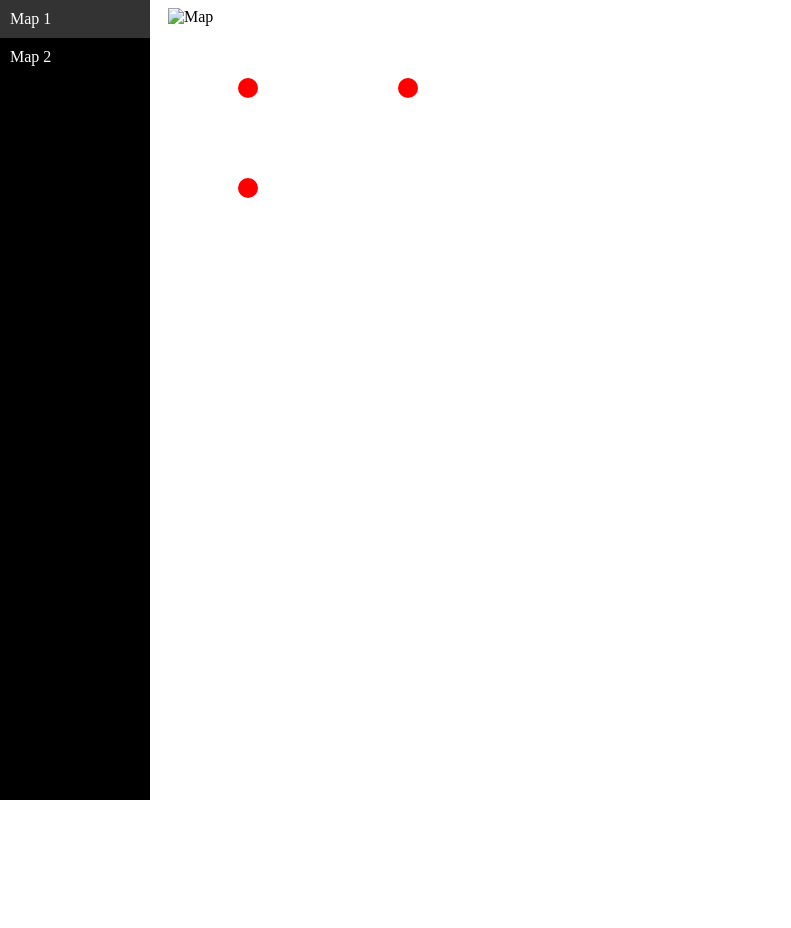
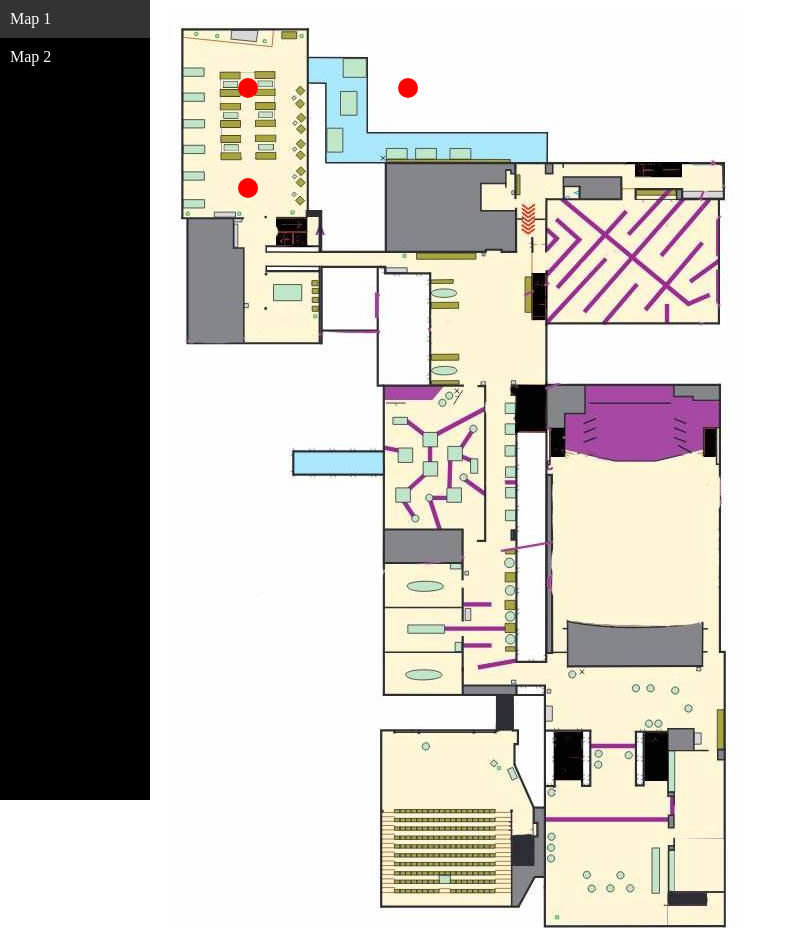
Before and after one commit to Tussies/KandidatTest, a plain HTML site: page main.html in a window 1280 px wide. Shown: the whole page, without its empty margins (0-791 px from the left). Before the commit the page ends 800 px from the top, so only its background shows below. Drawn offline with Linux system fonts and the light colour scheme.

Commit message:
Update main.html

```diff
--- a/main.html
+++ b/main.html
@@ -46,13 +46,13 @@
 </head>
 <body>
   <div id="sidebar">
-    <div class="map-thumbnail" data-src="map1.jpg" data-map="map1">Map 1</div>
+    <div class="map-thumbnail" data-src="karta1.jpeg" data-map="map1">Map 1</div>
     <div class="map-thumbnail" data-src="map2.jpg" data-map="map2">Map 2</div>
     <!-- Add more map thumbnails as needed -->
   </div>
 
   <div id="map-container">
-    <img id="map-image" src="map1.jpg" alt="Map">
+    <img id="map-image" src="karta1.jpeg" alt="Map">
     <div id="nodes-container">
       <!-- Pre-placed nodes for Map 1 -->
       <div class="node map1" id="node1" style="left: 70px; top: 70px;"></div>
```
